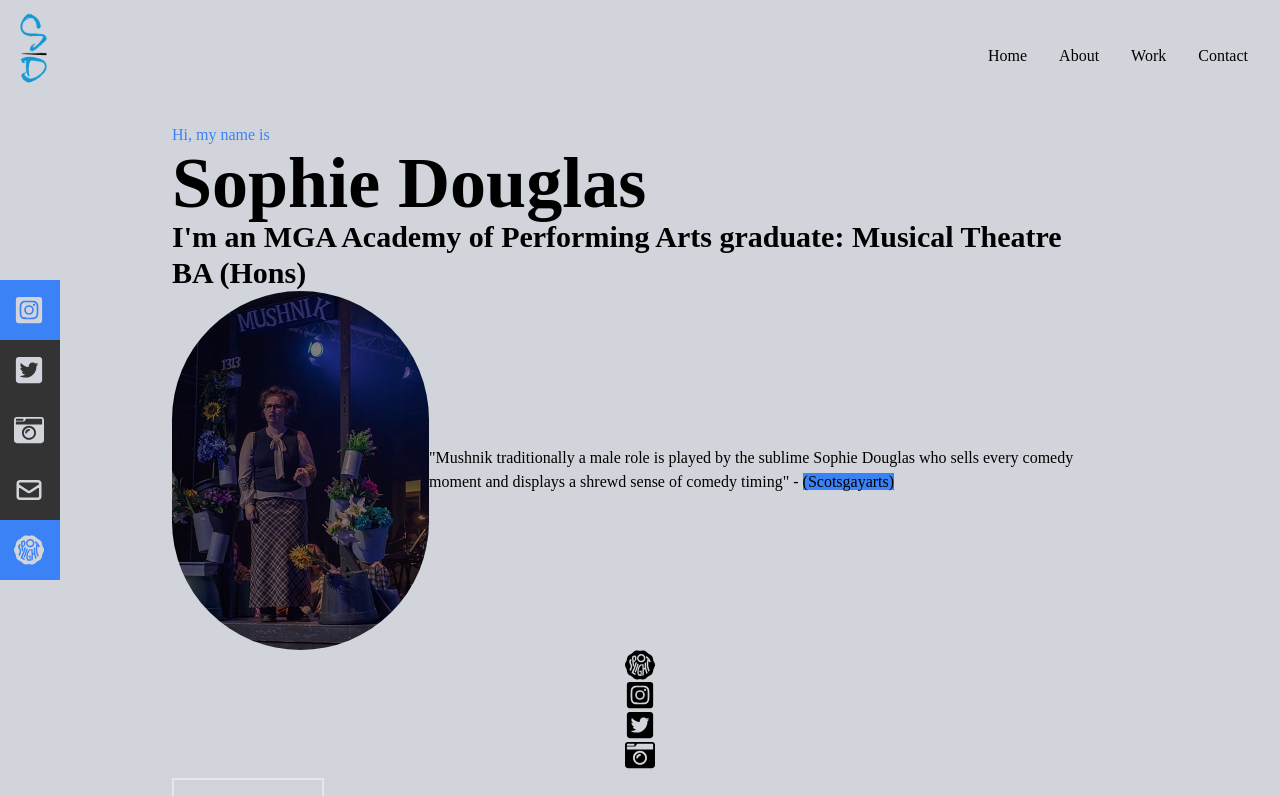
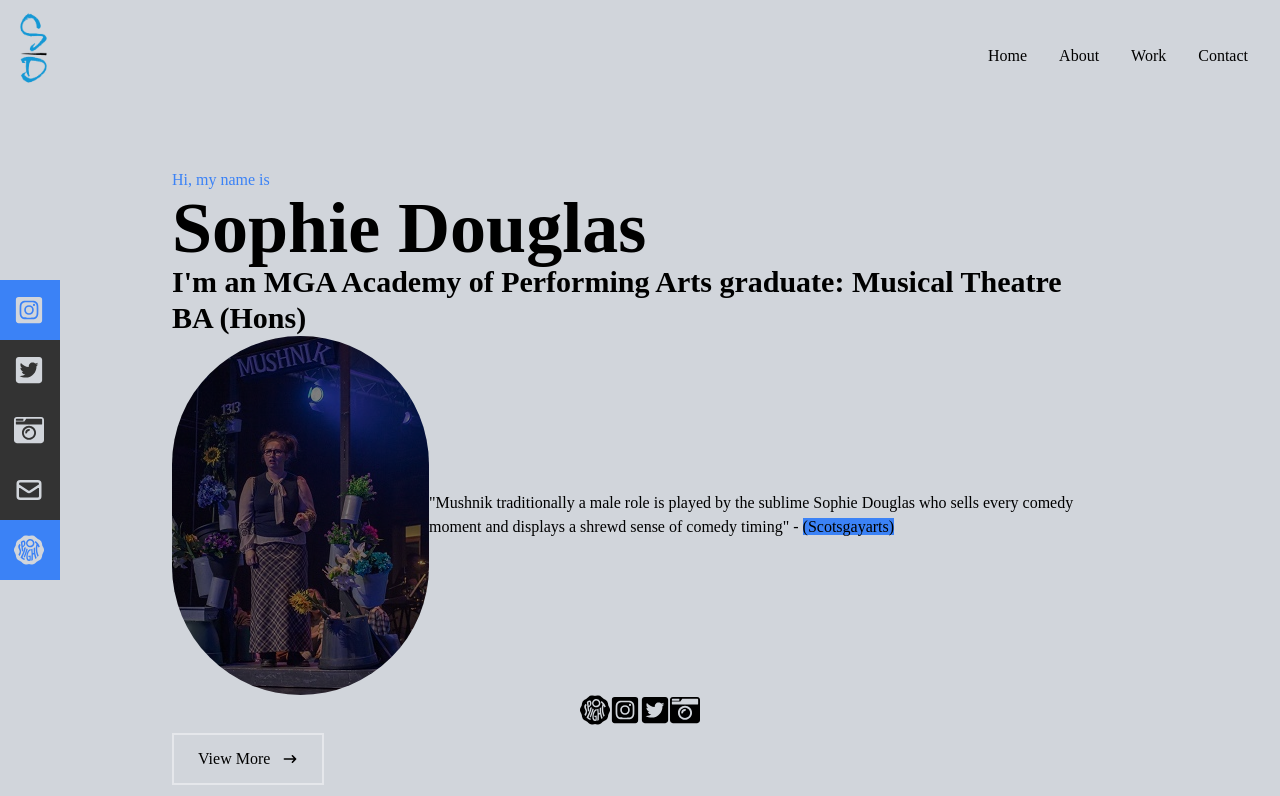
Before and after one commit to SAdamss/React-Portfolio, a React (Create React App) app: page / in a window 1280 px wide. Shown: the top 796 px of the page. Built offline with nearby package versions, Linux system fonts and the light colour scheme.

Commit message:
baseline

```diff
--- a/src/components/Home.js
+++ b/src/components/Home.js
@@ -45,10 +45,10 @@ const Home = () => {
         <div
         className={
 
-          '@media screen and (max-width:600px) display:block bg-gray-300 md:flex justify-center items-center inline-grid grid-cols-2 gap-4'
+          '@media screen and (max-width:600px) display:block bg-gray-300 md:flex justify-center items-center  gap-4'
         }
       >
-      <span>
+      <span class='inline-flex items-baseline'>
 
       <a href='https://www.spotlight.com/9177-8970-3480' className='Spotlight'>
       <SiSpotlight size={30} />
```
